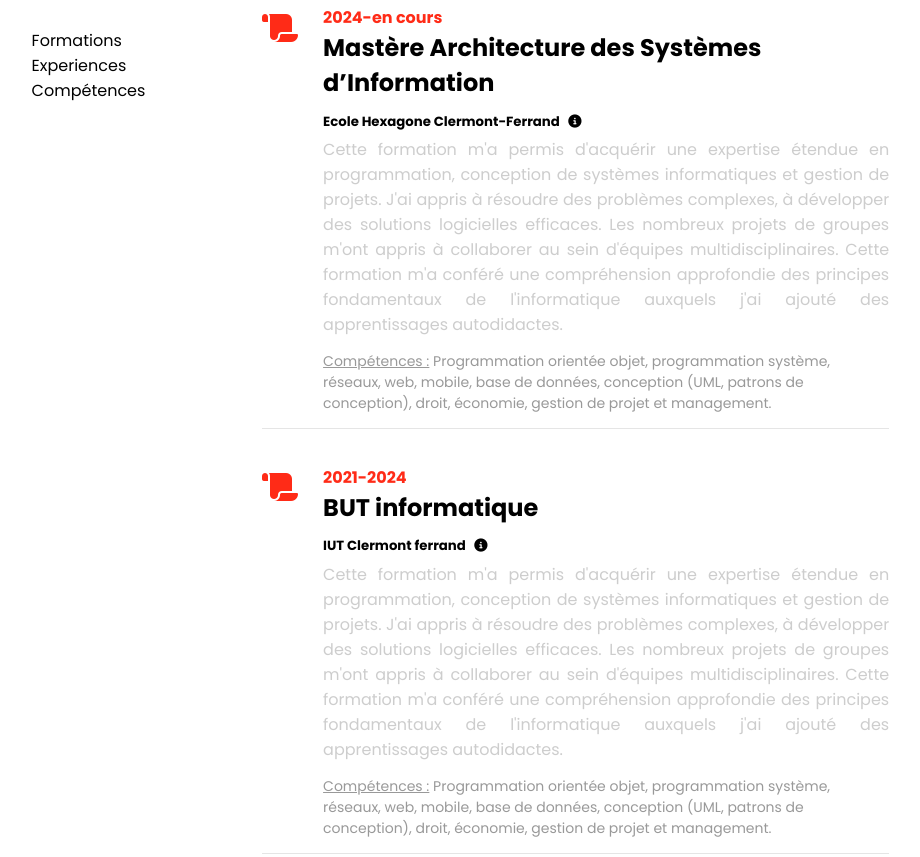
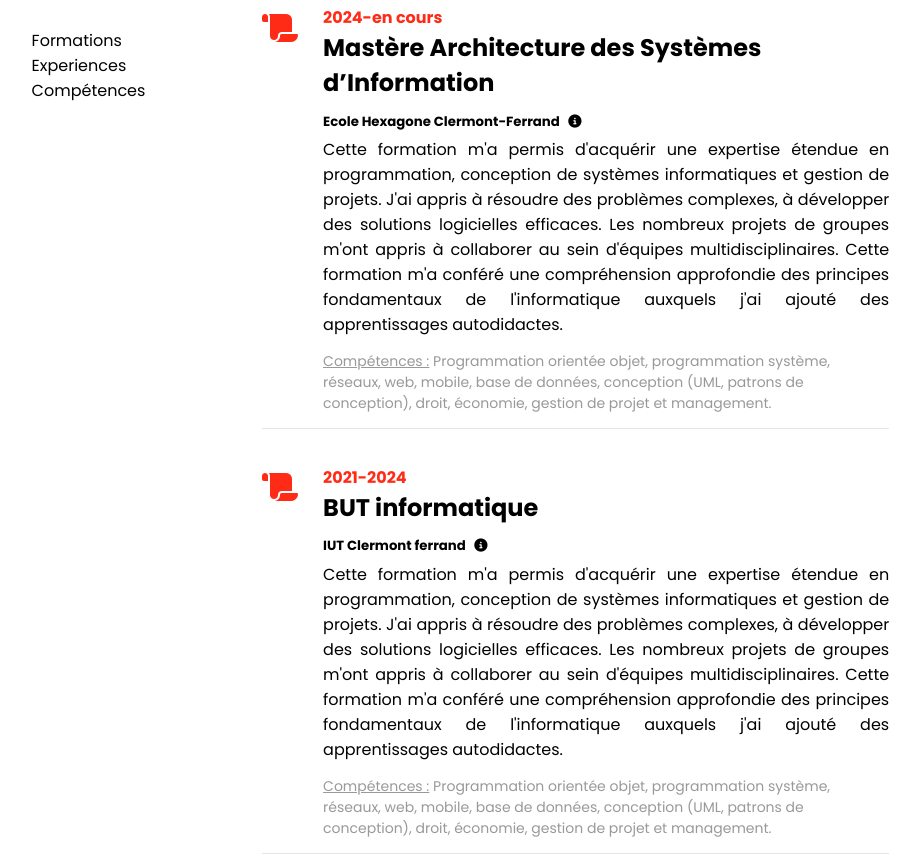
Before and after one commit to Audric-S/Audric-S.github.io, a plain HTML site: page index.html in a window 1280 px wide. Shown: the part 1700-2557 px from the top of the page, without its empty margins (122-1042 px from the left). Drawn offline with Linux system fonts and the light colour scheme.

Commit message:
Update style.css

```diff
--- a/style.css
+++ b/style.css
@@ -297,7 +297,7 @@ body, html {
     margin-bottom: 2%;
     padding: 0;
     font-size: 16px;
-    color: #4444;
+    color: black;
     text-align: justify;
 }
 
```
